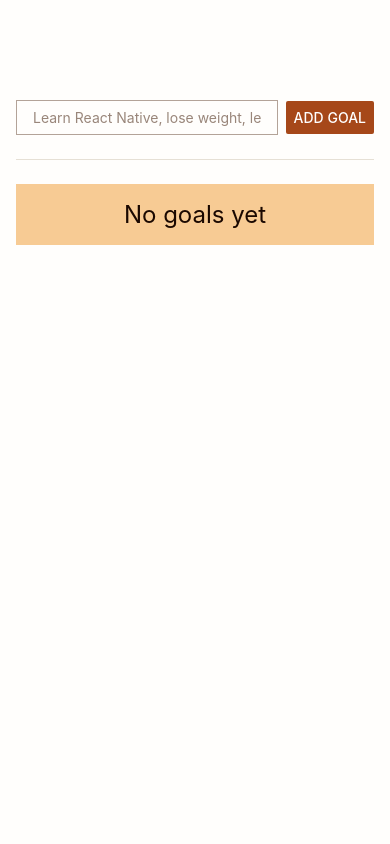
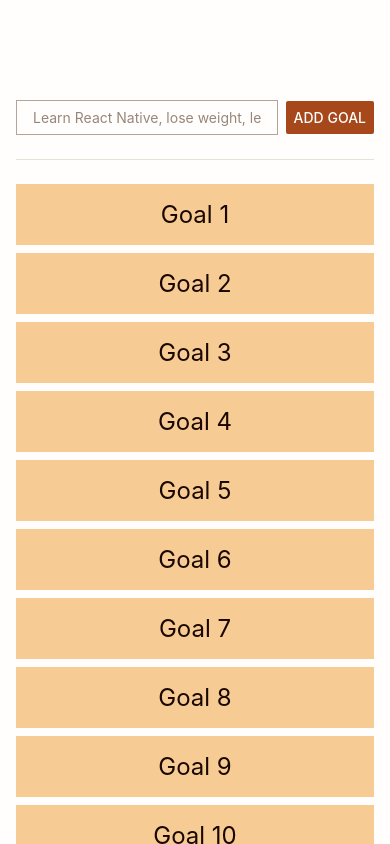
Before and after one commit to Anam0927/react-native-goals-app, a React Native app: screen / in a window 390 px wide. Built offline with nearby package versions, Linux system fonts and the light colour scheme.

Commit message:
feat / learned about ScrollView & FlatList

```diff
--- a/App.js
+++ b/App.js
@@ -1,9 +1,19 @@
 import { useState } from 'react';
-import { Button, StyleSheet, Text, TextInput, View } from 'react-native';
+import {
+  Button,
+  StyleSheet,
+  Text,
+  TextInput,
+  View,
+  ScrollView,
+  FlatList,
+} from 'react-native';
 
 export default function App() {
   const [input, setInput] = useState('');
-  const [goals, setGoals] = useState([]);
+  const [goals, setGoals] = useState(
+    new Array(1000).fill('').map((_, i) => `Goal ${i + 1}`)
+  );
 
   const inputChangeHandler = (text) => {
     setInput(text);
@@ -29,17 +39,18 @@ export default function App() {
         <Button title='Add Goal' color='#a64819' onPress={buttonHandler} />
       </View>
       {/* list area */}
-      <View style={styles.listContainer}>
-        {goals?.length > 0 ? (
-          goals.map((goal, index) => (
-            <Text key={index} style={styles.listItem}>
-              {goal}
-            </Text>
-          ))
-        ) : (
-          <Text style={styles.listItem}>No goals yet</Text>
-        )}
-      </View>
+      {goals?.length > 0 ? (
+        <FlatList
+          data={goals}
+          renderItem={(itemData) => (
+            <Text style={styles.listItem}>{itemData.item}</Text>
+          )}
+          keyExtractor={(_, index) => index.toString()}
+          style={styles.listContainer}
+        />
+      ) : (
+        <Text style={styles.listItem}>No goals yet</Text>
+      )}
     </View>
   );
 }
```
